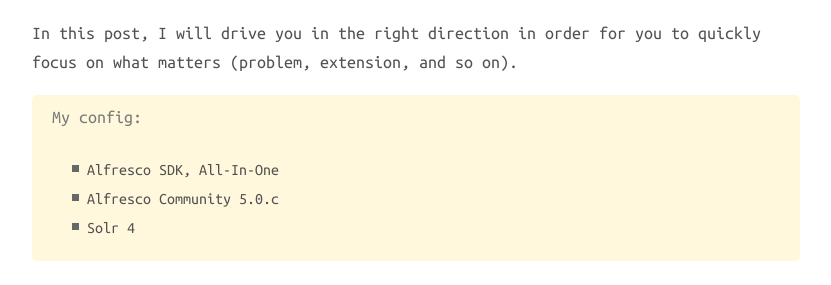
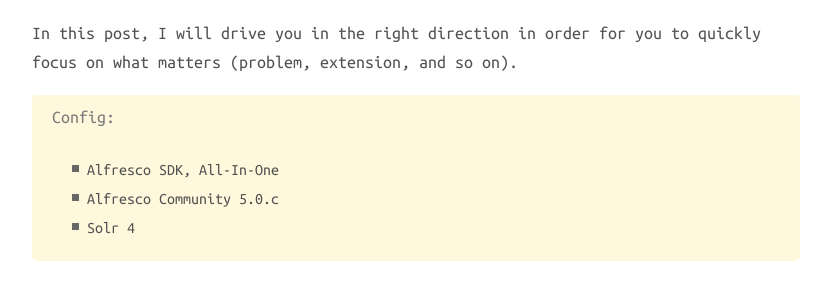
Before and after one commit to TheWeirdDev/theweirddev.github.io, a Jekyll site: the page built from _posts/2015-10-02-alf-debug-solr.markdown, in a window 1280 px wide and 900 px high, scrolled down 566 px. Shown: the part 152-437 px from the top of the window, without its empty margins (224-1055 px from the left). Built offline with Jekyll 4.4.1, drawn with Linux system fonts in a browser that asks for light colours; nearby versions of some CDN libraries; comment, search, counter and statistics services are not loaded.

```diff
--- a/_posts/2015-06-15-custom-permission.markdown
+++ b/_posts/2015-06-15-custom-permission.markdown
@@ -12,7 +12,7 @@ description: Following a simple use case we will see how to add new roles in Alf
 For some cases, out of the box roles in Alfresco are not enough. However, it's not so hard to
  extend them. We will see how to do it using a simple example.
 
->My config:
+> Config:
 >
 > > * Alfresco Community 5.0.c
 > > * Fedora 20
--- a/_posts/2015-07-22-pdf-rotation.markdown
+++ b/_posts/2015-07-22-pdf-rotation.markdown
@@ -14,7 +14,7 @@ already depends. The result will be display in the Share UI:
 
 ![rotate.screen]({{ site.url }}/assets/posts/rotate/rotate-screen.png)
 
->My config:
+>Config:
 >
 > > * Alfresco Community 5.0.c
 > > * Fedora 20
--- a/_posts/2015-10-02-alf-debug-solr.markdown
+++ b/_posts/2015-10-02-alf-debug-solr.markdown
@@ -16,7 +16,7 @@ calls Solr? What are the queries that Alfresco sends to Solr? etc, etc.
 In this post, I will drive you in the right direction in order for you to quickly focus on what matters (problem,
 extension, and so on).
 
->My config:
+>Config:
 >
 > > * Alfresco SDK, All-In-One
 > > * Alfresco Community 5.0.c
```
